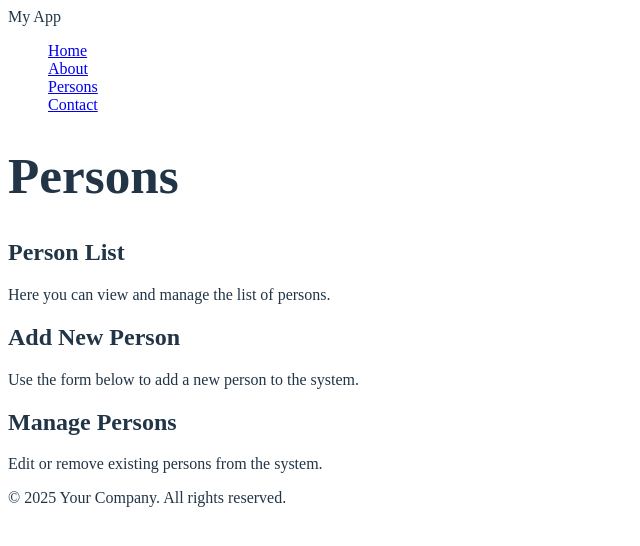
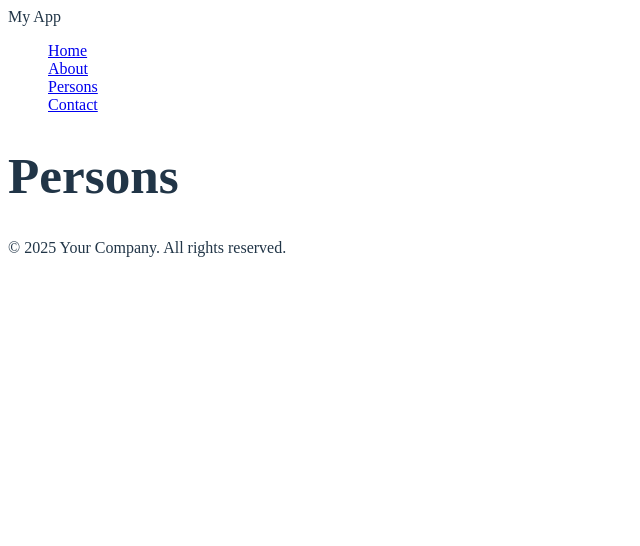
Before and after one commit to rhesusminus/cursor-testing-thingie, a React (Vite) app in the folder client/: page /persons in a window 1280 px wide. Shown: the top 546 px of the page, without its empty margins (0-640 px from the left). Built offline with nearby package versions, Linux system fonts and the light colour scheme.

Commit message:
Refactor Persons component and styles
- Updated `Persons.tsx` to simplify the structure by removing unnecessary sections and headings.
- Introduced a new `persons.styles.ts` file to define and apply styles for the Persons component, enhancing layout and readability.

```diff
--- a/client/src/pages/Persons.tsx
+++ b/client/src/pages/Persons.tsx
@@ -1,24 +1,9 @@
-import { personsStyles, headingStyles, sectionStyles } from './Persons.styles'
+import { personsStyles } from './styles/persons.styles'
 
 export function Persons() {
   return (
     <div className={personsStyles}>
-      <h1 className={headingStyles}>Persons</h1>
-
-      <section className={sectionStyles}>
-        <h2>Person List</h2>
-        <p>Here you can view and manage the list of persons.</p>
-      </section>
-
-      <section className={sectionStyles}>
-        <h2>Add New Person</h2>
-        <p>Use the form below to add a new person to the system.</p>
-      </section>
-
-      <section className={sectionStyles}>
-        <h2>Manage Persons</h2>
-        <p>Edit or remove existing persons from the system.</p>
-      </section>
+      <h1>Persons</h1>
     </div>
   )
 }
--- /dev/null
+++ b/client/src/pages/styles/persons.styles.ts
@@ -0,0 +1,7 @@
+import { css } from '../../../styled-system/css'
+
+export const personsStyles = css({
+  maxWidth: '800px',
+  margin: '0 auto',
+  padding: '2rem',
+})
```
